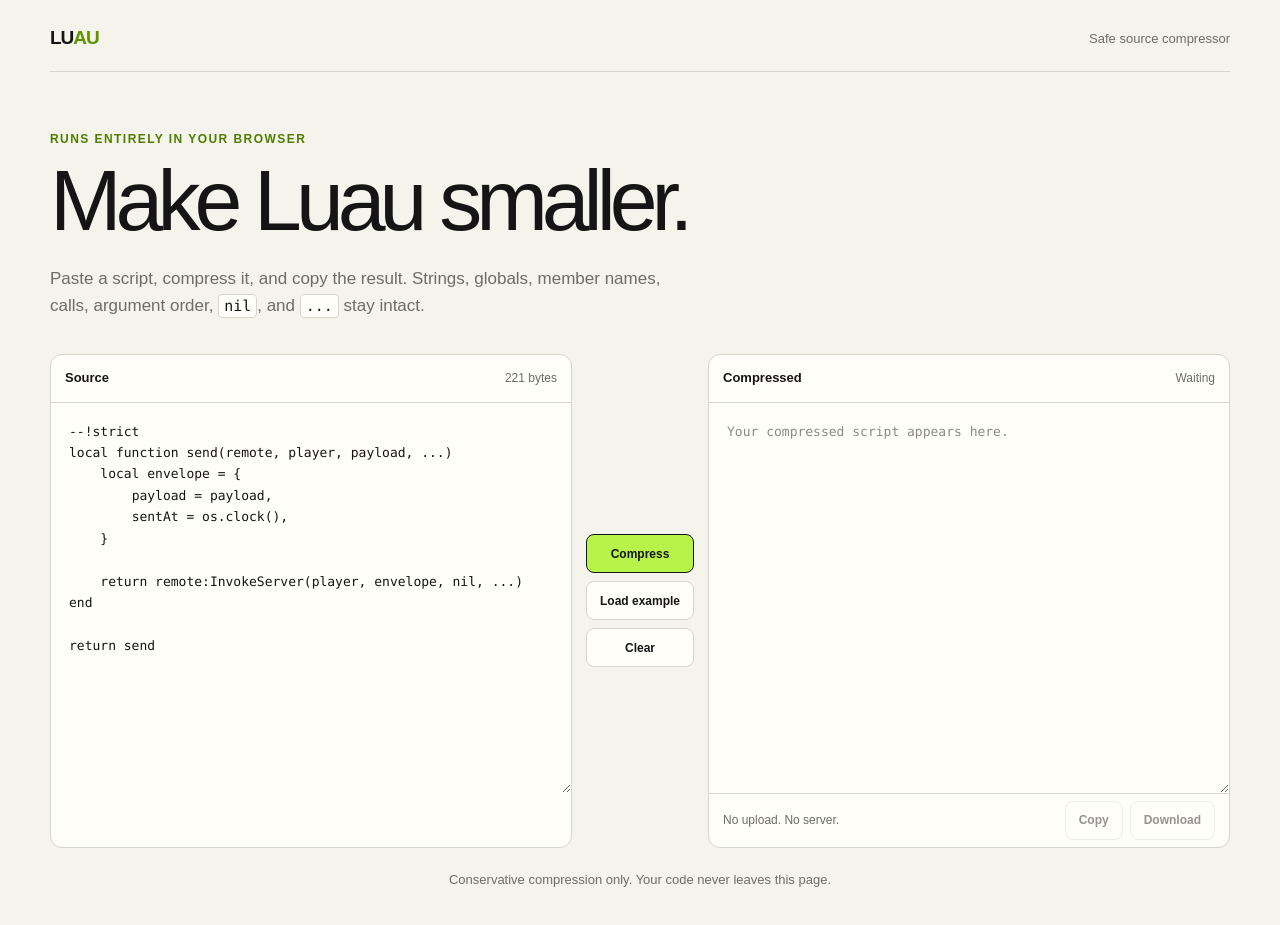
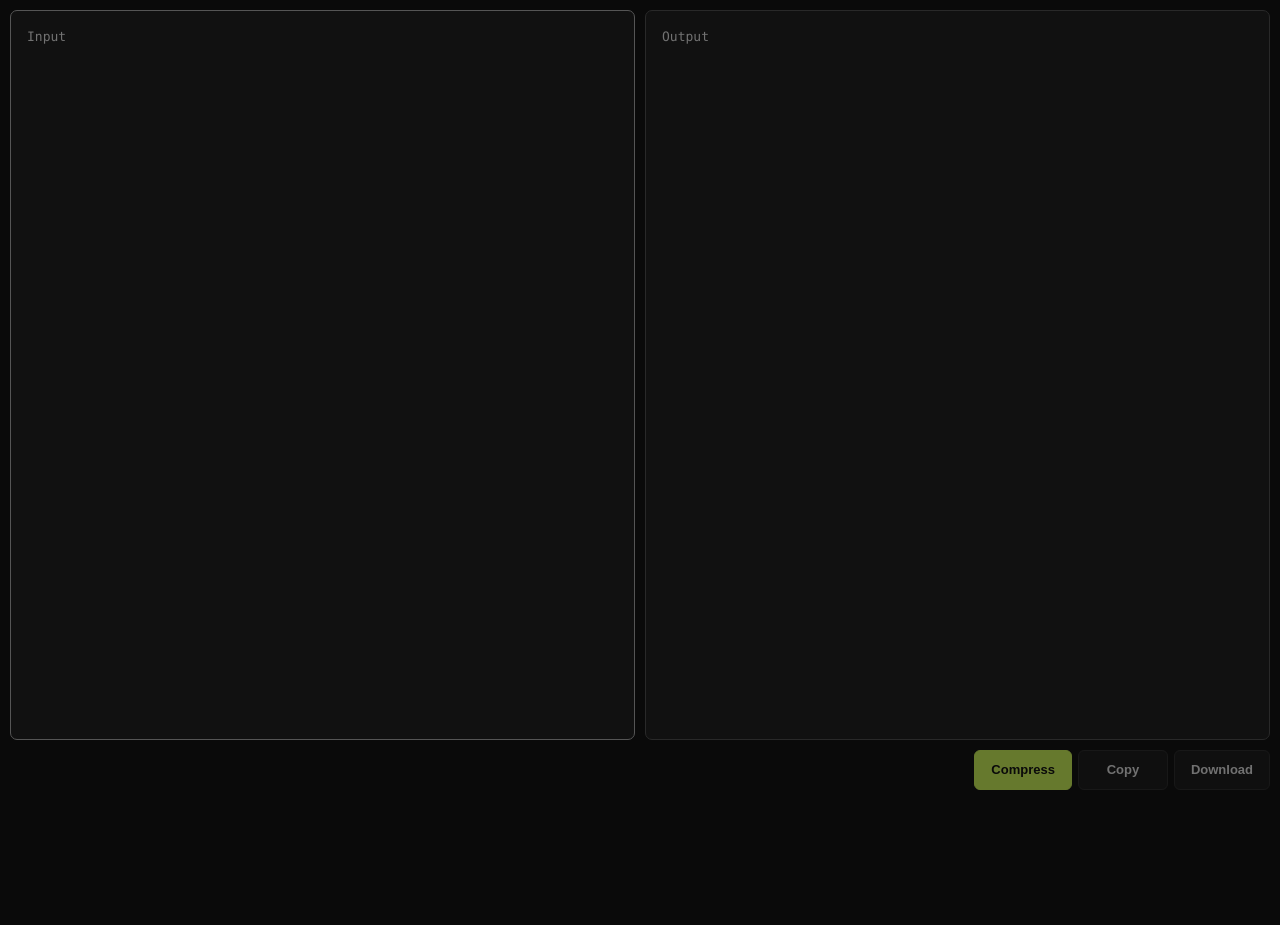
Before and after one commit to PookiePepelsss/Featherlua, a Next.js app: page / in a window 1280 px wide. After the commit the page ends 800 px from the top, so only its background shows below. Built offline with nearby package versions, Linux system fonts and the light colour scheme.

Commit message:
Simplify compressor interface

```diff
--- a/app/globals.css
+++ b/app/globals.css
@@ -1,178 +1,105 @@
 @import "tailwindcss";
 
 :root {
-  --ink: #151515;
-  --muted: #6d6d66;
-  --paper: #f4f3ec;
-  --panel: #fffef8;
-  --line: #d8d6ca;
-  --accent: #b8f34a;
+  color-scheme: dark;
+  --background: #0a0a0a;
+  --panel: #111111;
+  --line: #292929;
+  --text: #eeeeee;
+  --muted: #727272;
+  --accent: #d7ff59;
 }
 
 * { box-sizing: border-box; }
 
+html, body { min-height: 100%; }
+
 body {
   margin: 0;
-  background: var(--paper);
-  color: var(--ink);
+  background: var(--background);
+  color: var(--text);
   font-family: Arial, Helvetica, sans-serif;
 }
 
 button, textarea { font: inherit; }
 
-main {
-  width: min(1180px, calc(100% - 32px));
-  margin: 0 auto;
-  padding: 24px 0 36px;
+.app {
+  min-height: 100vh;
+  display: grid;
+  grid-template-rows: 1fr auto;
+  gap: 10px;
+  padding: 10px;
 }
 
-header {
-  display: flex;
-  align-items: center;
-  justify-content: space-between;
-  border-bottom: 1px solid var(--line);
-  padding-bottom: 18px;
+.editors {
+  min-height: 0;
+  display: grid;
+  grid-template-columns: 1fr 1fr;
+  gap: 10px;
 }
 
-.brand {
-  font-size: 19px;
-  font-weight: 900;
-  letter-spacing: -1px;
+.srOnly {
+  position: absolute;
+  width: 1px;
+  height: 1px;
+  overflow: hidden;
+  clip: rect(0, 0, 0, 0);
+  white-space: nowrap;
 }
-
-.brand span { color: #5f9200; }
-header p, footer { color: var(--muted); font-size: 13px; }
-
-.intro {
-  padding: 58px 0 34px;
-  max-width: 760px;
-}
-
-.eyebrow {
-  margin: 0 0 12px;
-  color: #527c00;
-  font-size: 12px;
-  font-weight: 800;
-  letter-spacing: 0.12em;
-  text-transform: uppercase;
-}
-
-h1 {
-  margin: 0;
-  font-size: clamp(44px, 7vw, 86px);
-  line-height: 0.95;
-  letter-spacing: -0.07em;
-}
-
-.lede {
-  max-width: 650px;
-  margin: 24px 0 0;
-  color: var(--muted);
-  font-size: 17px;
-  line-height: 1.6;
-}
-
-code {
-  padding: 2px 5px;
-  border: 1px solid var(--line);
-  border-radius: 4px;
-  background: var(--panel);
-  color: var(--ink);
-  font-family: Consolas, monospace;
-  font-size: 0.88em;
-}
-
-.workspace {
-  display: grid;
-  grid-template-columns: 1fr auto 1fr;
-  gap: 14px;
-  align-items: stretch;
-}
-
-.panel {
-  min-width: 0;
-  border: 1px solid var(--line);
-  border-radius: 12px;
-  background: var(--panel);
-  overflow: hidden;
-}
-
-.panelBar, .outputActions {
-  min-height: 48px;
-  padding: 0 14px;
-  display: flex;
-  align-items: center;
-  justify-content: space-between;
-  gap: 12px;
-  border-bottom: 1px solid var(--line);
-}
-
-.panelBar label { font-size: 13px; font-weight: 800; }
-.panelBar span, .outputActions span { color: var(--muted); font-size: 12px; }
 
 textarea {
   display: block;
   width: 100%;
-  height: 390px;
-  resize: vertical;
-  border: 0;
+  height: 100%;
+  min-height: 320px;
+  resize: none;
+  border: 1px solid var(--line);
+  border-radius: 7px;
   outline: 0;
-  padding: 18px;
-  background: transparent;
-  color: var(--ink);
-  font: 13px/1.65 Consolas, "Courier New", monospace;
+  padding: 16px;
+  background: var(--panel);
+  color: var(--text);
+  font: 13px/1.6 Consolas, "Courier New", monospace;
+  transition: border-color 120ms ease;
 }
+
+textarea::placeholder { color: var(--muted); }
+textarea:focus { border-color: #555555; }
 
 .actions {
   display: flex;
-  flex-direction: column;
-  justify-content: center;
-  gap: 8px;
+  justify-content: flex-end;
+  gap: 6px;
 }
 
 button {
-  min-height: 39px;
+  min-width: 90px;
+  min-height: 40px;
   border: 1px solid var(--line);
-  border-radius: 8px;
-  padding: 0 13px;
-  background: var(--panel);
-  color: var(--ink);
-  font-size: 12px;
-  font-weight: 750;
+  border-radius: 6px;
+  padding: 0 16px;
+  background: #171717;
+  color: var(--text);
+  font-size: 13px;
+  font-weight: 700;
   cursor: pointer;
 }
 
-button:hover:not(:disabled) { border-color: var(--ink); }
-button:focus-visible { outline: 3px solid rgba(95, 146, 0, 0.3); outline-offset: 2px; }
+button:hover:not(:disabled) { background: #202020; }
+button:focus-visible { outline: 2px solid var(--accent); outline-offset: 2px; }
 button:disabled { cursor: not-allowed; opacity: 0.45; }
 
 button.primary {
-  border-color: var(--ink);
+  border-color: var(--accent);
   background: var(--accent);
+  color: #0a0a0a;
 }
 
-.outputActions {
-  min-height: 54px;
-  border-top: 1px solid var(--line);
-  border-bottom: 0;
+button.primary:hover:not(:disabled) { background: #e3ff87; }
+
+@media (max-width: 700px) {
+  .app { min-height: 100dvh; }
+  .editors { grid-template-columns: 1fr; }
+  textarea { min-height: 240px; }
+  .actions button { flex: 1; min-width: 0; }
 }
-
-.outputActions div { display: flex; gap: 7px; }
-footer { padding-top: 22px; text-align: center; }
-
-@media (max-width: 820px) {
-  .intro { padding-top: 42px; }
-  .workspace { grid-template-columns: 1fr; }
-  .actions { flex-direction: row; flex-wrap: wrap; }
-  .actions button { flex: 1; }
-  textarea { height: 300px; }
-}
-
-@media (max-width: 480px) {
-  main { width: min(100% - 20px, 1180px); padding-top: 16px; }
-  header p { display: none; }
-  .intro { padding: 34px 2px 26px; }
-  .lede { font-size: 15px; }
-  .panelBar { align-items: flex-start; flex-direction: column; padding-block: 11px; }
-  .outputActions { align-items: flex-start; flex-direction: column; padding-block: 10px; }
-}
--- a/app/page.tsx
+++ b/app/page.tsx
@@ -1,18 +1,6 @@
 "use client";
 
 import { useState } from "react";
-
-const example = `--!strict
-local function send(remote, player, payload, ...)
-    local envelope = {
-        payload = payload,
-        sentAt = os.clock(),
-    }
-
-    return remote:InvokeServer(player, envelope, nil, ...)
-end
-
-return send`;
 
 const compoundSymbols = [
   "...", "..=", "//=", "==", "~=", "<=", ">=", "+=", "-=", "*=", "/=",
@@ -147,7 +135,6 @@ function needsSpace(left: string, right: string) {
 function compressSource(source: string) {
   const tokens: string[] = [];
   const protectedComments: string[] = [];
-  let removedComments = 0;
   let cursor = 0;
 
   if (source.startsWith("#!")) {
@@ -174,7 +161,7 @@ function compressSource(source: string) {
       const comment = source.slice(start, cursor);
       if (comment.startsWith("--!") || /@license|@preserve|copyright|spdx/i.test(comment)) {
         protectedComments.push(comment);
-      } else removedComments += 1;
+      }
       continue;
     }
 
@@ -208,29 +195,16 @@ function compressSource(source: string) {
     output += token;
   }
   if (protectedComments.length) output = `${protectedComments.join("\n")}\n${output}`;
-  return { output: output.trim(), removedComments };
-}
-
-function byteLength(value: string) {
-  return new TextEncoder().encode(value).length;
+  return output.trim();
 }
 
 export default function Home() {
-  const [source, setSource] = useState(example);
+  const [source, setSource] = useState("");
   const [output, setOutput] = useState("");
-  const [removedComments, setRemovedComments] = useState(0);
   const [copied, setCopied] = useState(false);
 
-  const inputBytes = byteLength(source);
-  const outputBytes = byteLength(output);
-  const reduction = inputBytes && output
-    ? Math.max(0, ((inputBytes - outputBytes) / inputBytes) * 100)
-    : 0;
-
   function compress() {
-    const result = compressSource(source);
-    setOutput(result.output);
-    setRemovedComments(result.removedComments);
+    setOutput(compressSource(source));
     setCopied(false);
   }
 
@@ -251,67 +225,35 @@ export default function Home() {
   }
 
   return (
-    <main>
-      <header>
-        <div className="brand">LU<span>AU</span></div>
-        <p>Safe source compressor</p>
-      </header>
-
-      <section className="intro">
-        <p className="eyebrow">Runs entirely in your browser</p>
-        <h1>Make Luau smaller.</h1>
-        <p className="lede">
-          Paste a script, compress it, and copy the result. Strings, globals,
-          member names, calls, argument order, <code>nil</code>, and <code>...</code> stay intact.
-        </p>
-      </section>
-
-      <section className="workspace" aria-label="Luau compressor">
-        <div className="panel">
-          <div className="panelBar">
-            <label htmlFor="source">Source</label>
-            <span>{inputBytes.toLocaleString()} bytes</span>
-          </div>
+    <main className="app">
+      <section className="editors" aria-label="Luau compressor">
+        <label className="srOnly" htmlFor="source">Input</label>
         <textarea
           id="source"
           value={source}
           onChange={(event) => setSource(event.target.value)}
           spellCheck={false}
-            placeholder="Paste Lua or Luau here..."
+          placeholder="Input"
+          autoFocus
         />
-        </div>
 
-        <div className="actions">
-          <button className="primary" onClick={compress} disabled={!source.trim()}>
-            Compress
-          </button>
-          <button onClick={() => setSource(example)}>Load example</button>
-          <button onClick={() => { setSource(""); setOutput(""); }}>Clear</button>
-        </div>
-
-        <div className="panel">
-          <div className="panelBar">
-            <label htmlFor="output">Compressed</label>
-            <span>{output ? `${outputBytes.toLocaleString()} bytes · ${reduction.toFixed(1)}% smaller` : "Waiting"}</span>
-          </div>
+        <label className="srOnly" htmlFor="output">Output</label>
         <textarea
           id="output"
           value={output}
           readOnly
           spellCheck={false}
-            placeholder="Your compressed script appears here."
+          placeholder="Output"
         />
-          <div className="outputActions">
-            <span>{output ? `${removedComments} comments removed` : "No upload. No server."}</span>
-            <div>
+      </section>
+
+      <div className="actions" aria-label="Actions">
+        <button className="primary" onClick={compress} disabled={!source.trim()}>
+          Compress
+        </button>
         <button onClick={copyOutput} disabled={!output}>{copied ? "Copied" : "Copy"}</button>
         <button onClick={downloadOutput} disabled={!output}>Download</button>
       </div>
-          </div>
-        </div>
-      </section>
-
-      <footer>Conservative compression only. Your code never leaves this page.</footer>
     </main>
   );
 }
```
Lines whose indentation alone changed are shown as unchanged.
